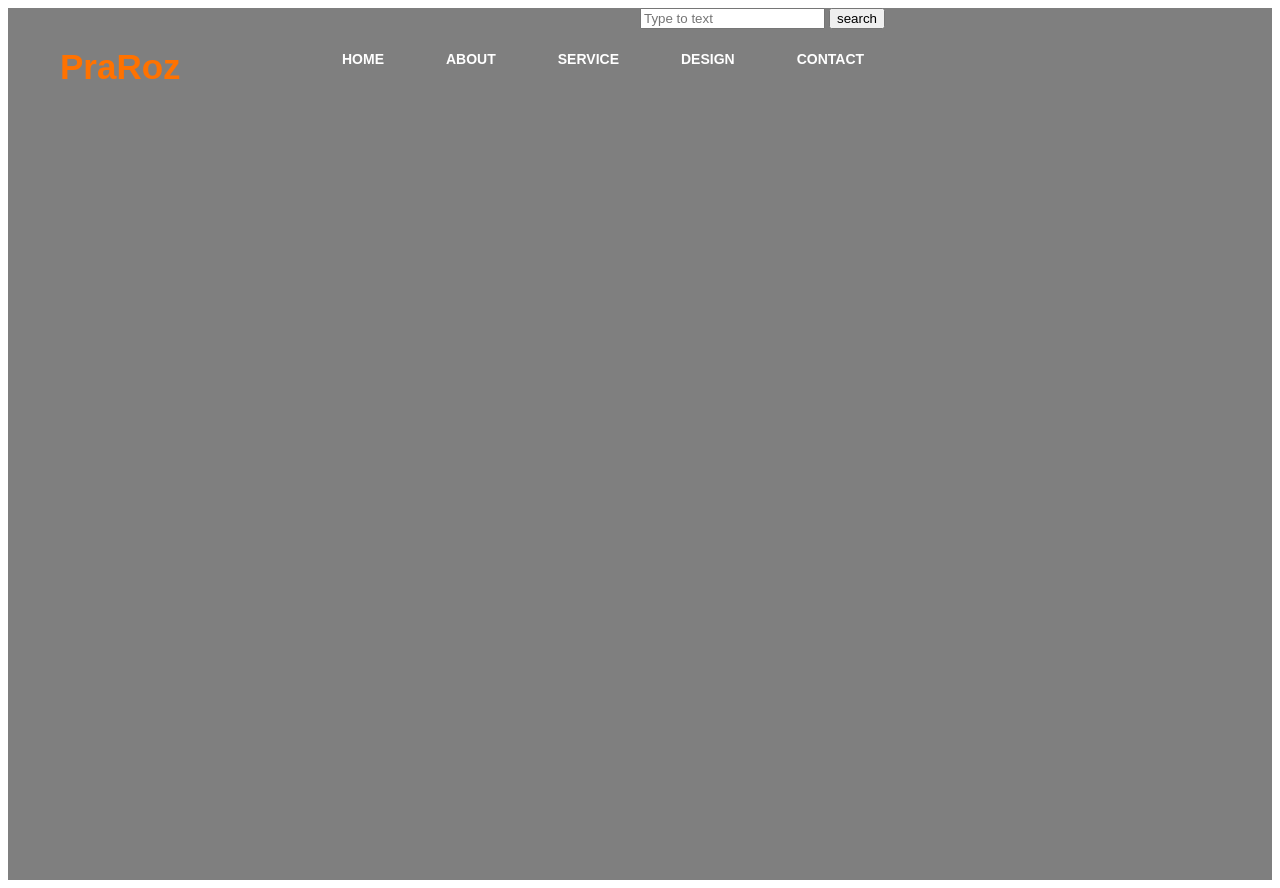
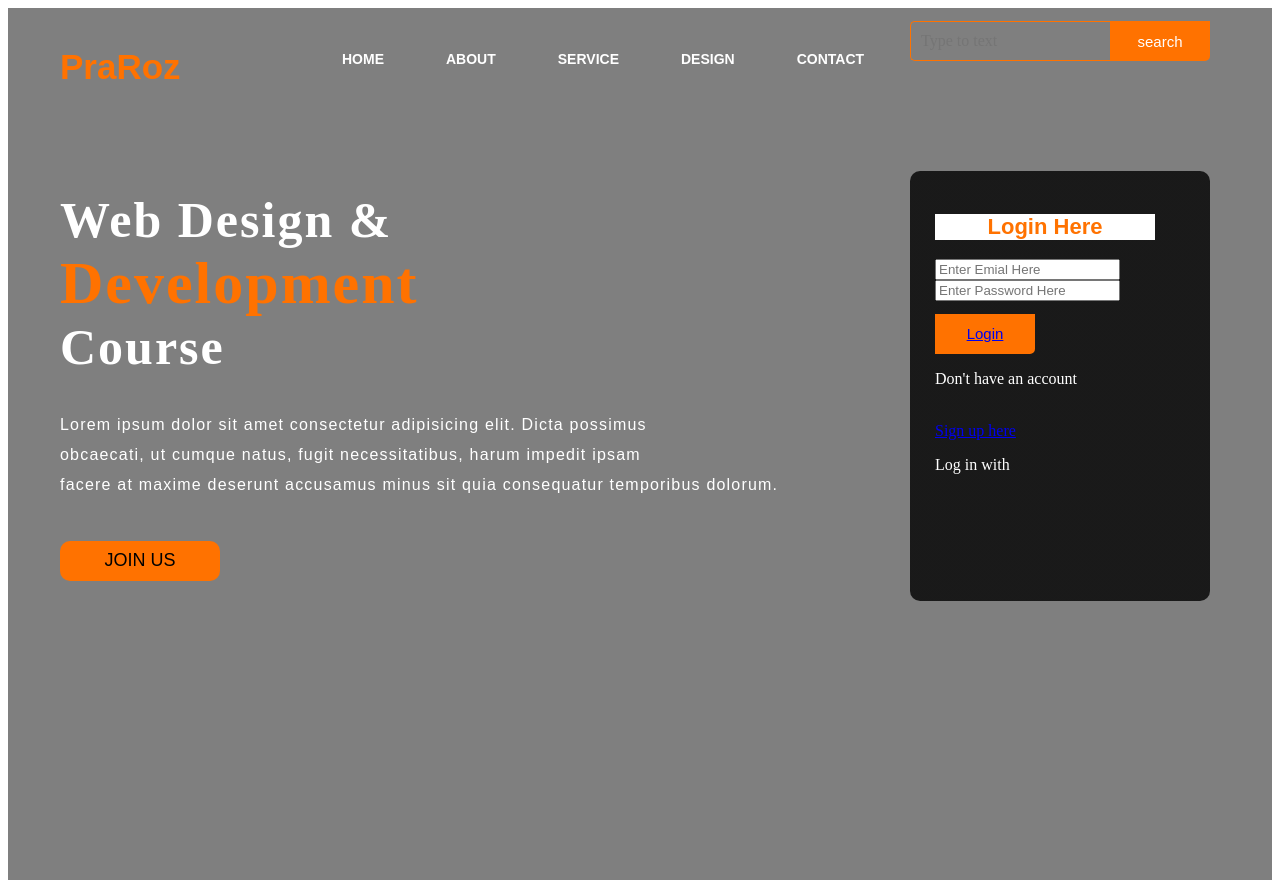
Before and after one commit to Indupriya232002/HTML-CSS-Assignment, a plain HTML site: page index.html in a window 1280 px wide. Drawn offline with Linux system fonts and the light colour scheme.

Commit message:
new changes

```diff
--- a/index.html
+++ b/index.html
@@ -25,8 +25,27 @@
                 <input class="srch" type="search" name=""placeholder="Type to text">
                 <a href="#"><button class="btn">search</button></a>
             </div>
+
+        </div>
+        <div class="content">
+            <h1>Web Design &<br><span>Development</span><br>Course</h1>
+            <p class="par">Lorem ipsum dolor sit amet consectetur adipisicing elit. Dicta
+                 possimus<br> obcaecati, ut cumque natus, fugit necessitatibus, harum impedit
+                 ipsam <br>facere at maxime deserunt accusamus minus sit quia consequatur temporibus dolorum.</p>
+
+                 <button class="cn"><a href="#">JOIN US</a></button>
+
+                 <div class="form">
+                     <h2>Login Here</h2>
+                     <input type="email" name="email" placeholder="Enter Emial Here">
+                     <input type="password" name="" placeholder="Enter Password Here">
+                     <button class="btn"><a href="a">Login</a></button>
+
+                     <p class="link">Don't have an account</p><br>
+                     <a href="#">Sign up here</a>
+                     <p class="liw">Log in with </p>
+                 </div>
         </div>
     </div>
 </body>
 </html>
-</html>
--- a/style.css
+++ b/style.css
@@ -64,3 +64,117 @@ ul li a{
 ul li a:hover{
     color: #ff7200;
 }
+
+.search{
+    width: 330px;
+    float: left;
+    margin-left: 270px;
+}
+
+   .srch{
+       font-family: 'Times New Roman';
+       width: 200px;
+       height: 40px;
+       background: transparent;
+       border: 1px solid #ff7200;
+       margin-top: 13px;
+       color: #fff;
+       border-right: none;
+       font-size: 16px;
+       float: left;
+       padding: 10px;
+       border-bottom-left-radius: 5px;
+       border-top-left-radius: 5px;
+   }
+
+   .btn{
+       width: 100px;
+       height: 40px;
+       background: #ff7200;
+       border: 2px solid #ff7200;
+       margin-top: 13px;
+       color: #fff;
+       font-size: 15px;
+       border-bottom-right-radius: 5px;
+       border-bottom-right-radius: 5px;
+   }
+
+   .btn:focus{
+       outline: none;
+   }
+
+   .srh:focus{
+       outline: none;
+   }
+
+   .content{
+       width: 1200px;
+       height: auto;
+       margin: auto;
+       color: white;
+       position: relative;
+   }
+
+   .content .par{
+       padding-left: 20px;
+       padding-bottom: 25px;
+       font-family: Arial;
+       letter-spacing: 1.2px;
+       line-height: 30px;
+   }
+
+   .content h1{
+       font-family: 'Times New Roman';
+       font-size: 50px;
+       padding-left: 20px;
+       margin-top: 9%;
+       letter-spacing: 2px;
+   }
+
+   .content .cn{
+       width: 160px;
+       height: 40px;
+       background: #ff7200;
+       border: none;
+       margin-bottom: 10px;
+       margin-left: 20px;
+       font-size: 18px;
+       border-radius: 10px;
+       cursor: pointer;
+       transition: .4s ease;
+   }
+
+   .content .cn a{
+       text-decoration: none;
+       color: #000;
+       transition: .3s ease;
+   }
+
+   .cn:hover{
+       background-color: #fff;
+   }
+
+   .content span{
+       color:#ff7200;
+       font-size: 60px;
+   }
+
+   .form{
+       width: 250px;
+       height: 380px;
+       background: linear-gradient(to top,rgba(0,0,0,0.8)50%,rgba(0,0,0,0.8)50%);
+       position: absolute;
+       top: -20px;
+       left: 870px;
+       border-radius: 10px;
+       padding: 25px;
+   }
+
+   .form h2{
+       width: 220px;
+       font-family:  sans-serif;
+       text-align: center;
+       color: #ff7200;
+       font-size: 22px;
+       background-color: #fff;
+    }
```
